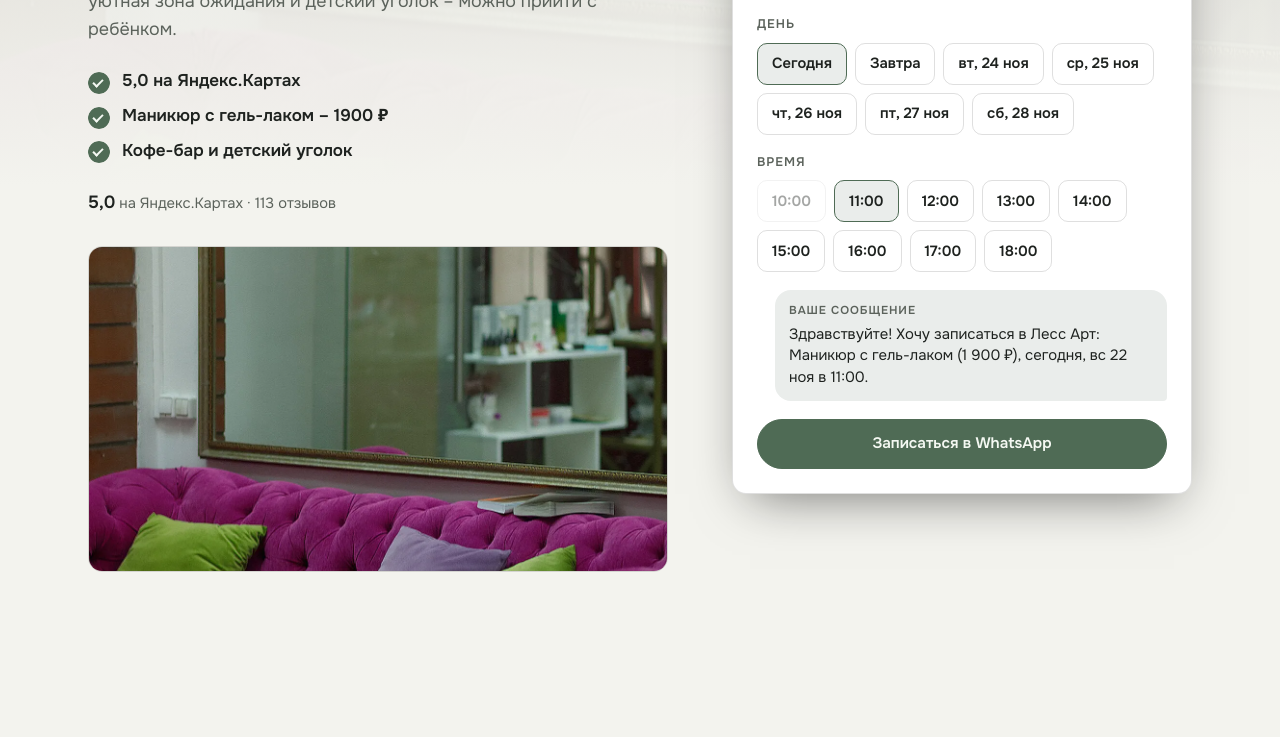
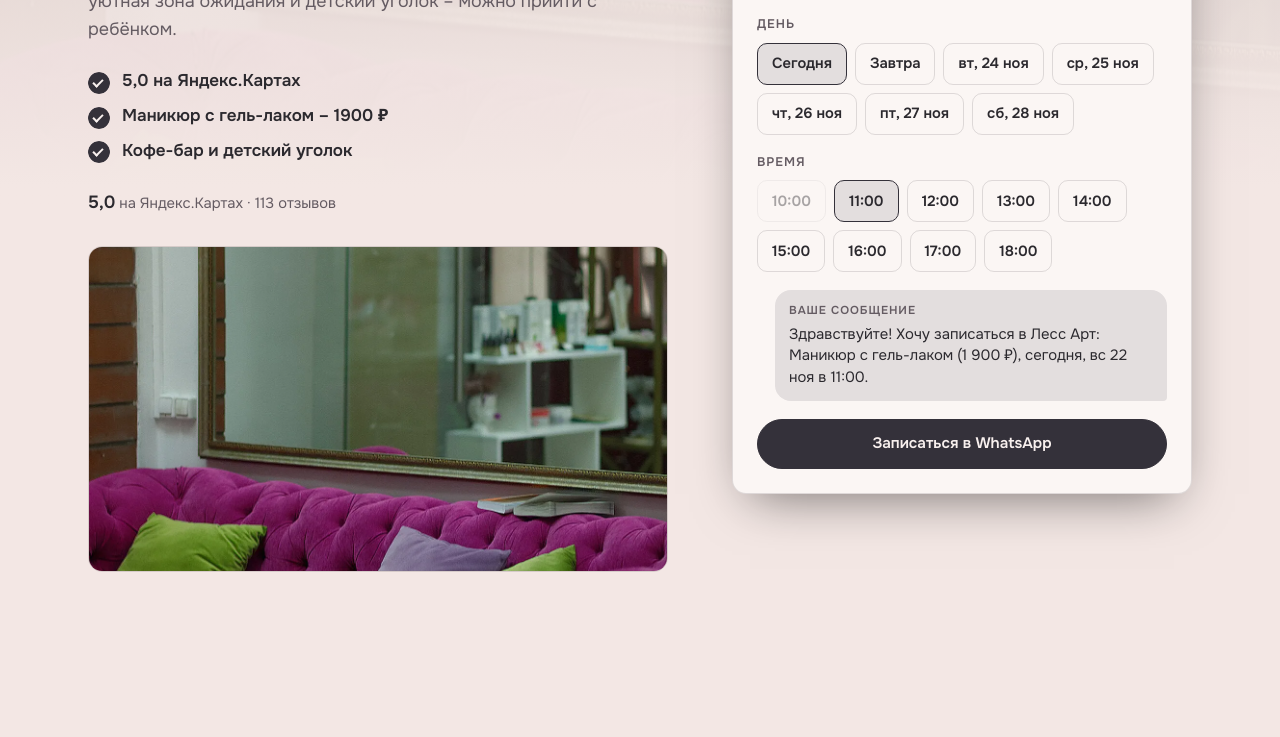
Before and after one commit to erzhevsky-glitch/nogti-151722967176-demo, a plain HTML site: page index.html in a window 1280 px wide. Shown: the part 473-1210 px from the top of the page. Drawn offline with Linux system fonts and the light colour scheme.

Commit message:
Палитра Б: пудра + графит

```diff
--- a/index.html
+++ b/index.html
@@ -22,7 +22,7 @@
 @font-face { font-family: "Onest"; font-style: normal; font-weight: 600; font-display: swap; src: url("assets/fonts/onest-600-latin.woff2") format("woff2"); unicode-range: U+0000-00FF, U+0131, U+0152-0153, U+02BB-02BC, U+02C6, U+02DA, U+02DC, U+0304, U+0308, U+0329, U+2000-206F, U+20AC, U+2122, U+2191, U+2193, U+2212, U+2215, U+FEFF, U+FFFD; }
 @font-face { font-family: "Tenor Sans"; font-style: normal; font-weight: 400; font-display: swap; src: url("assets/fonts/tenor-sans-400-cyrillic.woff2") format("woff2"); unicode-range: U+0301, U+0400-045F, U+0490-0491, U+04B0-04B1, U+2116; }
 @font-face { font-family: "Tenor Sans"; font-style: normal; font-weight: 400; font-display: swap; src: url("assets/fonts/tenor-sans-400-latin.woff2") format("woff2"); unicode-range: U+0000-00FF, U+0131, U+0152-0153, U+02BB-02BC, U+02C6, U+02DA, U+02DC, U+0304, U+0308, U+0329, U+2000-206F, U+20AC, U+2122, U+2191, U+2193, U+2212, U+2215, U+FEFF, U+FFFD; }
-:root { --c-canvas: #f3f3ee; --c-surface: #ffffff; --c-ink: #1e221f; --c-ink-soft: #5b625b; --c-accent: #4f6b55; --c-accent-ink: #f4f8f2; --c-accent-deep: #3c5642; --f-display: "Tenor Sans", "Georgia", serif; --f-text: "Onest", "Segoe UI", system-ui, sans-serif; --h1k: 1; }
+:root { --c-canvas: #f3e7e4; --c-surface: #fbf6f4; --c-ink: #2b292e; --c-ink-soft: #645b62; --c-accent: #34313a; --c-accent-ink: #f8f0ee; --c-accent-deep: #8c4b55; --f-display: "Tenor Sans", "Georgia", serif; --f-text: "Onest", "Segoe UI", system-ui, sans-serif; --h1k: 1; }
 </style>
 <link rel="stylesheet" href="style-prod.css">
 </head>
```
